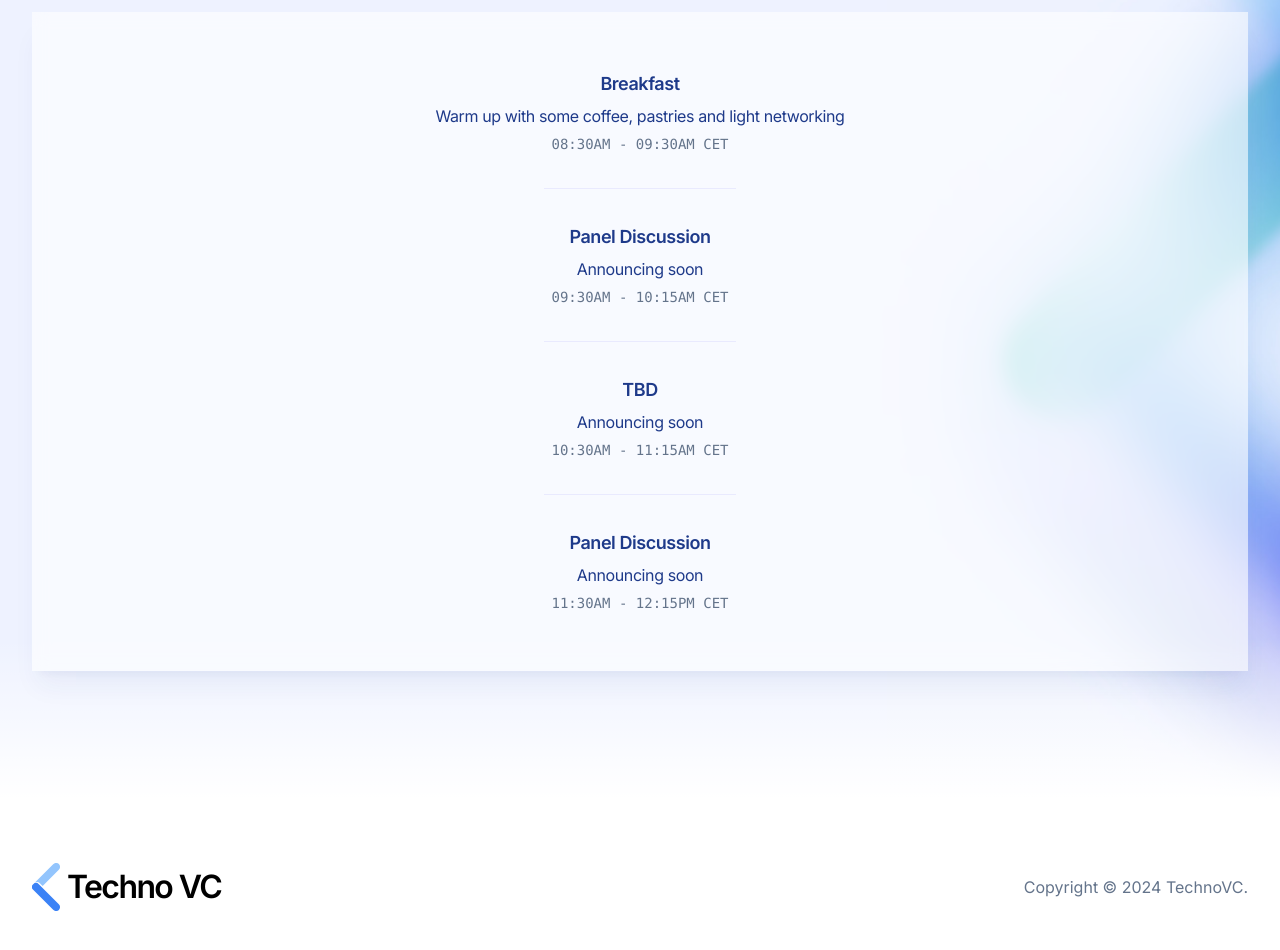
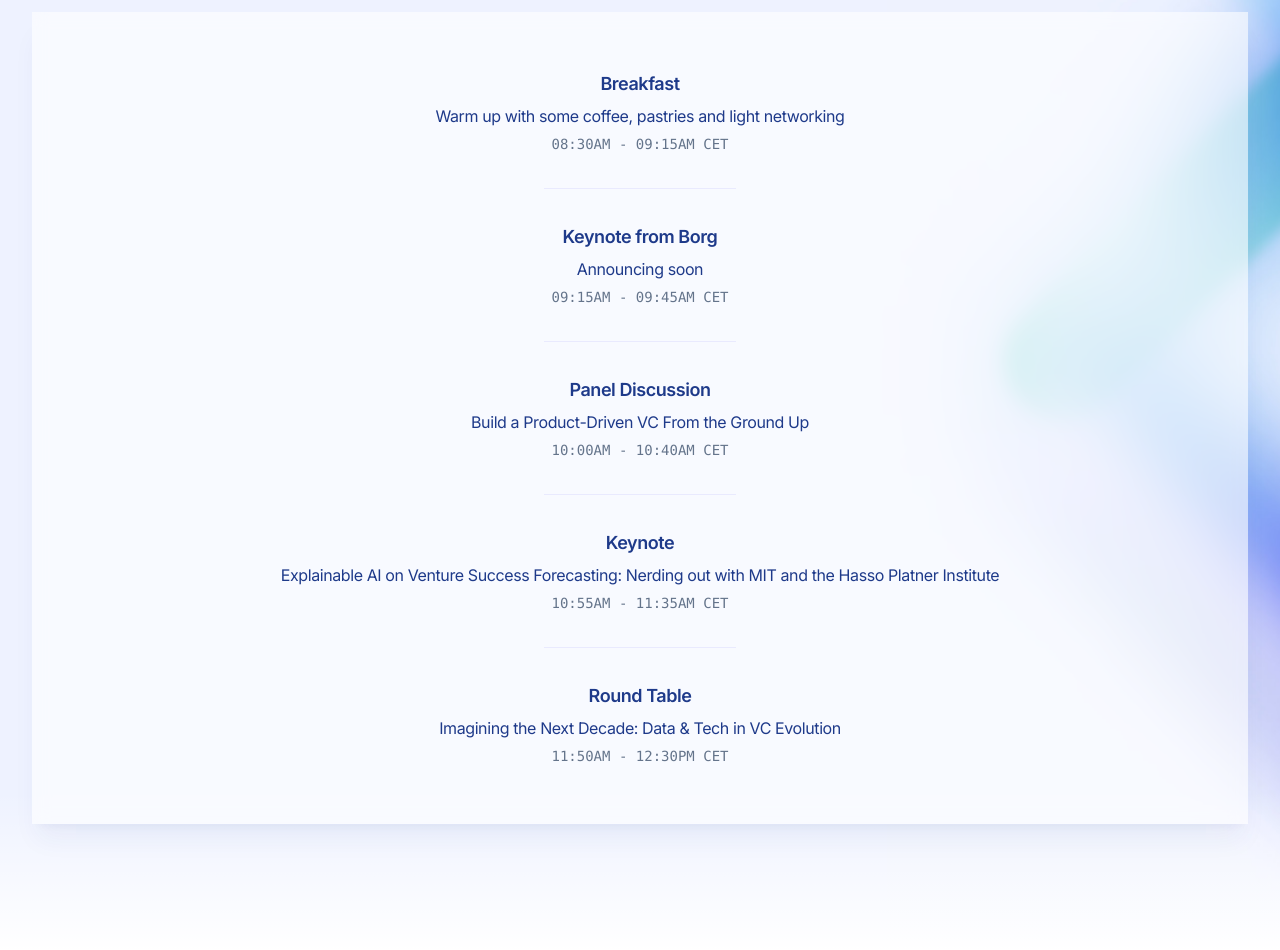
Before and after one commit to cyber-vc/cyber-vc.github.io, a Next.js app: page / in a window 1280 px wide. Shown: the part 2420-3370 px from the top of the page. Built offline with nearby package versions, Linux system fonts and the light colour scheme.

Commit message:
update timings

```diff
--- a/src/components/Schedule.tsx
+++ b/src/components/Schedule.tsx
@@ -29,25 +29,32 @@ const schedule: Array<Day> = [
         name: 'Breakfast',
         description: 'Warm up with some coffee, pastries and light networking',
         start: '08:30AM',
-        end: '09:30AM',
+        end: '09:15AM',
+      },
+      {
+        name: 'Keynote from Borg',
+        description: 'Announcing soon',
+        start: '09:15AM',
+        end: '09:45AM',
       },
       {
         name: 'Panel Discussion',
-        description: 'Announcing soon',
-        start: '09:30AM',
-        end: '10:15AM',
+        description: 'Build a Product-Driven VC From the Ground Up',
+        start: '10:00AM',
+        end: '10:40AM',
       },
       {
-        name: 'TBD',
-        description: 'Announcing soon',
-        start: '10:30AM',
-        end: '11:15AM',
+        name: 'Keynote',
+        description:
+          'Explainable AI on Venture Success Forecasting: Nerding out with MIT and the Hasso Platner Institute',
+        start: '10:55AM',
+        end: '11:35AM',
       },
       {
-        name: 'Panel Discussion',
-        description: 'Announcing soon',
-        start: '11:30AM',
-        end: '12:15PM',
+        name: 'Round Table',
+        description: 'Imagining the Next Decade: Data & Tech in VC Evolution',
+        start: '11:50AM',
+        end: '12:30PM',
       },
     ],
   },
```
